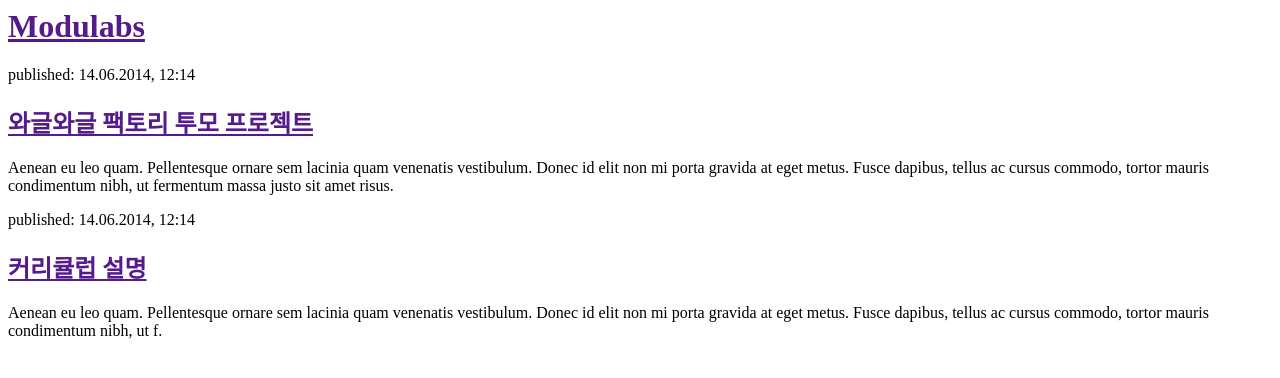
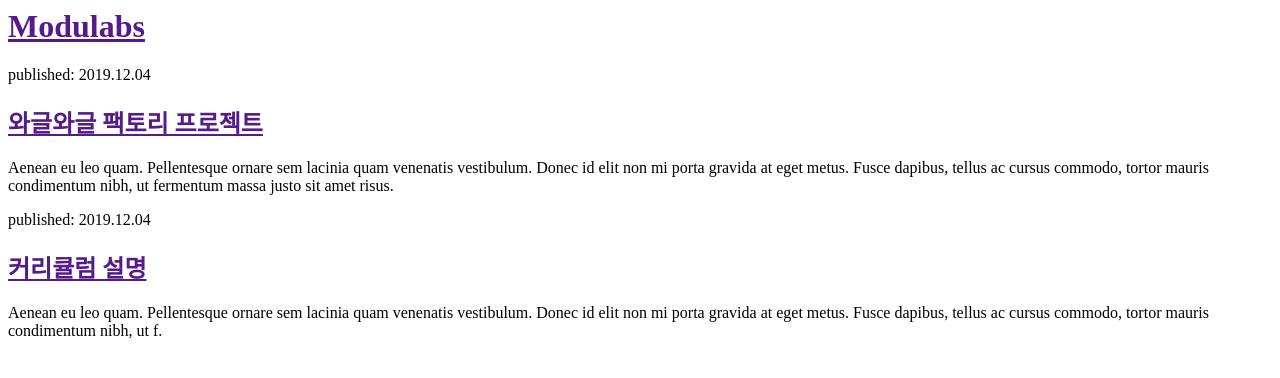
Before and after one commit to eunsook212/wgwg_django, a Django app: page / in a window 1280 px wide. Shown: the top 378 px of the page. Run offline with Django 3.2, Linux system fonts and the light colour scheme.

Commit message:
Add Project

```diff
--- a/blog/templates/blog/post_list.html
+++ b/blog/templates/blog/post_list.html
@@ -8,14 +8,14 @@
         </div>
 
         <div>
-            <p>published: 14.06.2014, 12:14</p>
-            <h2><a href="">와글와글 팩토리 투모 프로젝트</a></h2>
+            <p>published: 2019.12.04</p>
+            <h2><a href="">와글와글 팩토리 프로젝트</a></h2>
             <p>Aenean eu leo quam. Pellentesque ornare sem lacinia quam venenatis vestibulum. Donec id elit non mi porta gravida at eget metus. Fusce dapibus, tellus ac cursus commodo, tortor mauris condimentum nibh, ut fermentum massa justo sit amet risus.</p>
         </div>
 
         <div>
-            <p>published: 14.06.2014, 12:14</p>
-            <h2><a href="">커리큘럽 설명</a></h2>
+            <p>published: 2019.12.04</p>
+            <h2><a href="">커리큘럼 설명</a></h2>
             <p>Aenean eu leo quam. Pellentesque ornare sem lacinia quam venenatis vestibulum. Donec id elit non mi porta gravida at eget metus. Fusce dapibus, tellus ac cursus commodo, tortor mauris condimentum nibh, ut f.</p>
         </div>
     </body>
```
